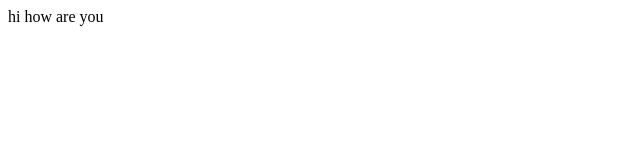
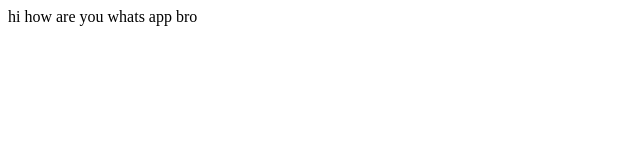
Before and after one commit to Codeforcause8/Nithinportfolio.github.io, a plain HTML site: page index.html in a window 1280 px wide. Shown: the whole page, without its empty margins (0-640 px from the left). Drawn offline with Linux system fonts and the light colour scheme.

Commit message:
Update index.html

```diff
--- a/index.html
+++ b/index.html
@@ -9,7 +9,7 @@
 </head>
 <body>
     hi how are you
-
+whats app bro
       <!-- <p id="p1"></p>
        <p id="p2"></p>
       <p id="p3"></p> -->
```
